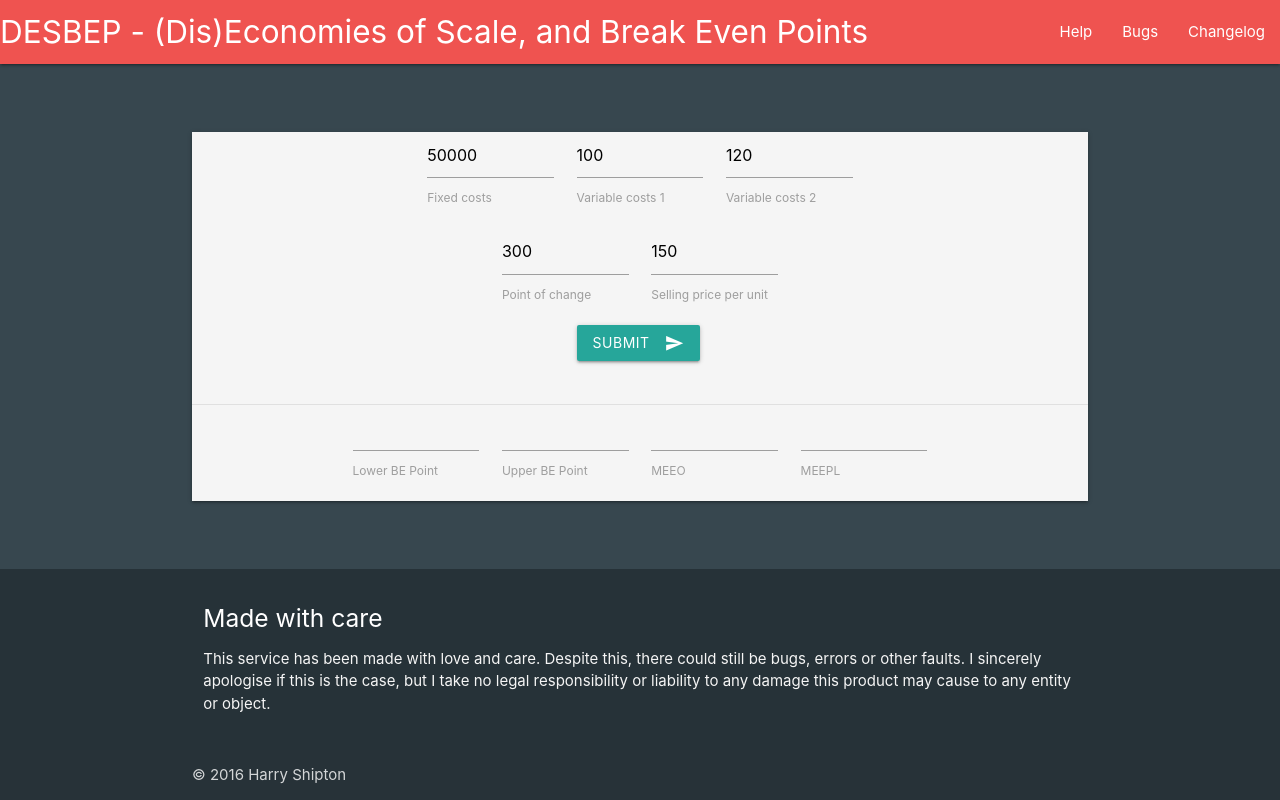
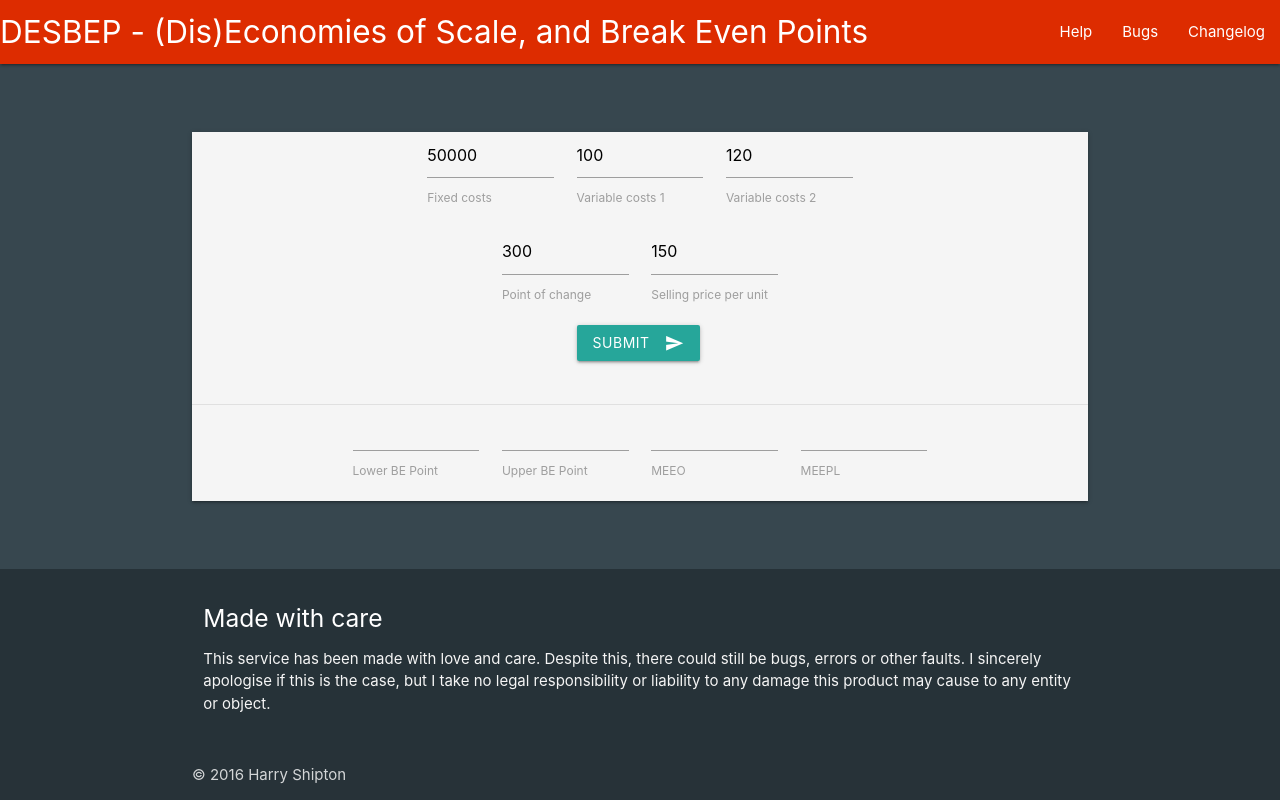
Before and after one commit to Teh-Yak/breakeven, a plain HTML site: page index.html in a window 1280 px wide. Drawn offline with nearby package versions, Linux system fonts and the light colour scheme.

Commit message:
Maybe deep-orange accent-4 lighten-1?

```diff
--- a/index.html
+++ b/index.html
@@ -19,7 +19,7 @@
 <script type="text/javascript" src="js/style.js"></script>
 
 <header>
-<nav class="red lighten-1">
+<nav class="deep-orange accent-4 lighten-1">
     <div class="nav-wrapper">
         <a href="#" class="brand-logo">DESBEP - (Dis)Economies of Scale, and Break Even Points</a>
         <ul id="nav-mobile" class="right hide-on-med-and-down">
```
